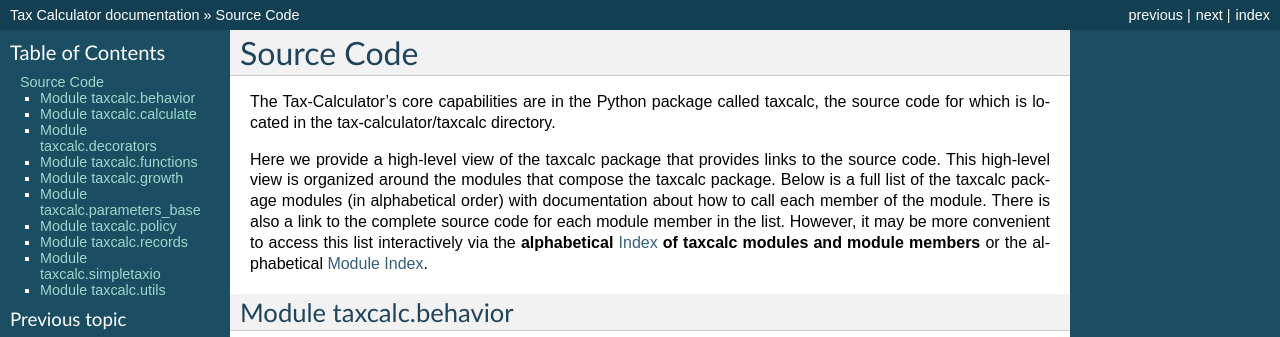
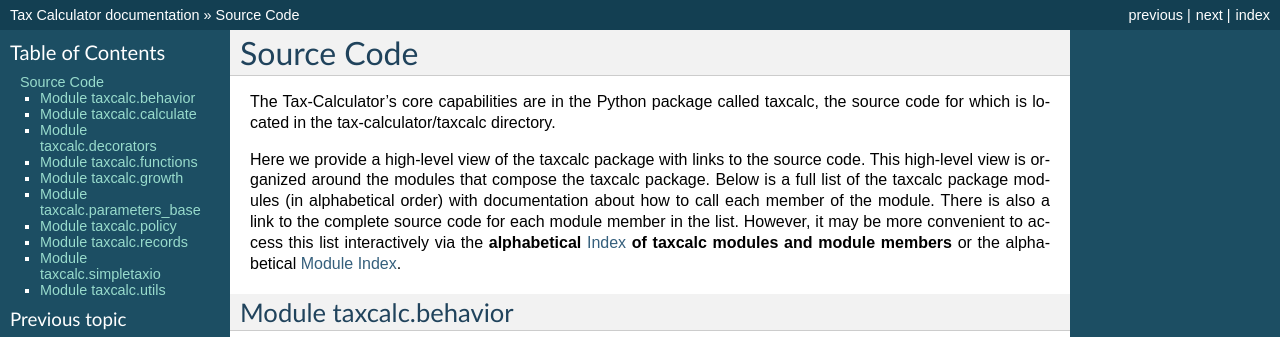
Before and after one commit to PSLmodels/Tax-Calculator, a Sphinx documentation site: the page built from docs/source/code.rst, in a window 1280 px wide and 900 px high, cut to the strip 0-337 px from the top of the window. Built offline with Sphinx 7.4.7, drawn with Linux system fonts in a browser that asks for light colours; formulas are drawn with MathJax 3; the version number could not be read and is left out.

Commit message:
code.rst

```diff
--- a/docs/source/code.rst
+++ b/docs/source/code.rst
@@ -5,7 +5,7 @@ The Tax-Calculator's core capabilities are in the Python package
 called taxcalc, the source code for which is located in the
 tax-calculator/taxcalc directory.
 
-Here we provide a high-level view of the taxcalc package that provides
+Here we provide a high-level view of the taxcalc package with
 links to the source code.  This high-level view is organized around
 the modules that compose the taxcalc package.  Below is a full list of
 the taxcalc package modules (in alphabetical order) with documentation
```
